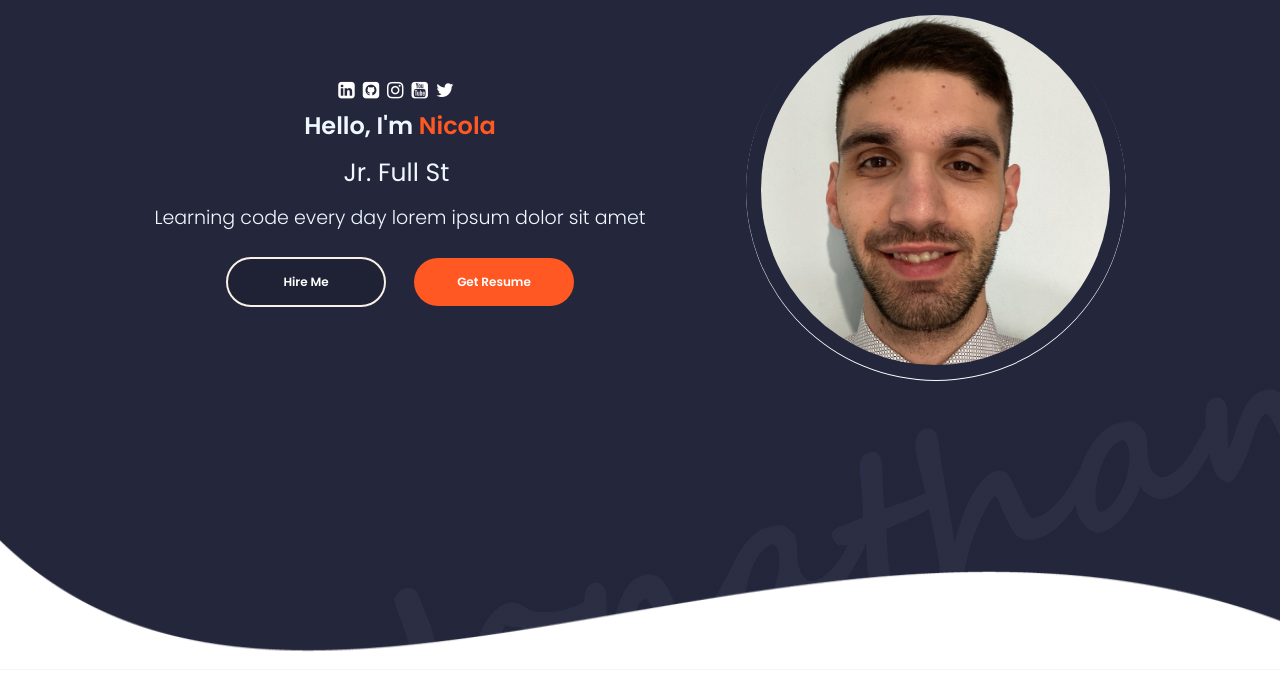
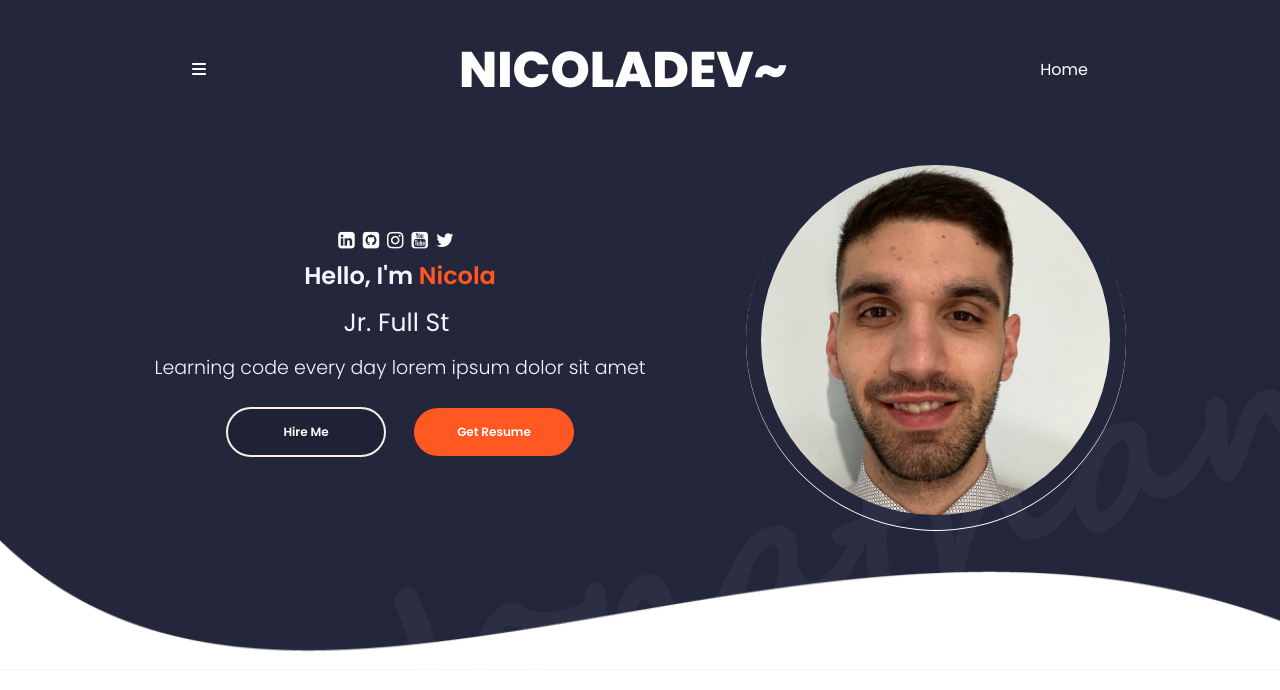
Before and after one commit to nicolacaddeo/portfolio-pro, a React (Create React App) app in the folder client/: page / in a window 1280 px wide. Shown: the top 690 px of the page. Built offline with nearby package versions, Linux system fonts and the light colour scheme; a web font is replaced by a local one.

Commit message:
added header component

```diff
--- a/client/package.json
+++ b/client/package.json
@@ -3,6 +3,11 @@
   "version": "0.1.0",
   "private": true,
   "dependencies": {
+    "@fortawesome/fontawesome-svg-core": "^6.4.0",
+    "@fortawesome/free-brands-svg-icons": "^6.4.0",
+    "@fortawesome/free-regular-svg-icons": "^6.4.0",
+    "@fortawesome/free-solid-svg-icons": "^6.4.0",
+    "@fortawesome/react-fontawesome": "^0.2.0",
     "@testing-library/jest-dom": "^5.16.5",
     "@testing-library/react": "^13.4.0",
     "@testing-library/user-event": "^13.5.0",
--- /dev/null
+++ b/client/src/PortofolioContainer/Home/Header/Header.css
@@ -0,0 +1,21 @@
+.header-container{
+    display: flex;
+    justify-content: center;
+    height: 140px;
+    color: var(--white);
+}
+
+.header-parent{
+    display: flex;
+    align-items: center;
+    justify-content: space-between;
+    height: 100%;
+    width: 70%;
+    color: var(--white);
+}
+
+.header-logo{
+    font-size: 50px;
+    font-family: "Poppins ExtraBold";
+    color: var(--white);
+}
--- /dev/null
+++ b/client/src/PortofolioContainer/Home/Header/Header.js
@@ -0,0 +1,82 @@
+import React, { useState } from "react";
+import {
+  TOTAL_SCREENS,
+  GET_SCREEN_INDEX,
+} from "../../../utilities/commonUtils";
+import ScrollService from "../../../utilities/ScrollService";
+import { faBars } from "@fortawesome/free-solid-svg-icons";
+import { FontAwesomeIcon } from "@fortawesome/react-fontawesome";
+import "./Header.css";
+
+export default function Header() {
+  const [selectedScreen, setSelectedScreen] = useState(0);
+  const [showHeaderOptions, setShowHeaderOptions] = useState(false);
+
+  const updateCurrentScreen = (currentScreen) => {
+    if (!currentScreen || !currentScreen.screenInView) return;
+    let screenIndex = GET_SCREEN_INDEX(currentScreen.screenInView);
+    if (screenIndex < 0) return;
+  };
+
+  let currentScreenSubscription =
+    ScrollService.currentScreenBroadCaster.subscribe(updateCurrentScreen);
+
+  const getHeaderOptions = () => {
+    return TOTAL_SCREENS.map((screen, i) => (
+      <div
+        key={screen.screen_name}
+        className={getHeaderOptionsClass(i)}
+        onClick={() => switchScreen(i, screen)}
+      >
+        <span>{screen.screen_name}</span>
+      </div>
+    ));
+  };
+
+  const getHeaderOptionsClass = (index) => {
+    let classes = "header-option";
+    if (index < TOTAL_SCREENS.length - 1) classes += "header-option-separetor";
+
+    if (selectedScreen === index) classes += "selected-header-option";
+    return;
+  };
+
+  const switchScreen = (index, screen) => {
+    let screenComponent = document.getElementById(screen.screen_name);
+    if (!screenComponent) return;
+
+    screenComponent.scrollIntoView({ behavior: "smooth" });
+    setSelectedScreen(index);
+    setShowHeaderOptions(false);
+  };
+
+  return (
+    <div>
+      <div
+        className="header-container"
+        onClick={() => setShowHeaderOptions(!showHeaderOptions)}
+      >
+        <div className="header-parent">
+          <div
+            className="header-hamburger"
+            onClick={() => setShowHeaderOptions(!showHeaderOptions)}
+          >
+            <FontAwesomeIcon className="header-hamburger-bars" icon={faBars} />
+          </div>
+          <div className="header-logo">
+            <span>NICOLADEV~</span>
+          </div>
+          <div
+            className={
+              showHeaderOptions
+                ? "header-options show-hamburger-options"
+                : "header-options"
+            }
+          >
+            {getHeaderOptions()}
+          </div>
+        </div>
+      </div>
+    </div>
+  );
+}
--- a/client/src/PortofolioContainer/Home/Home.js
+++ b/client/src/PortofolioContainer/Home/Home.js
@@ -1,4 +1,5 @@
 import React from "react";
+import Header from "./Header/Header";
 import Profile from "./Profile/Profile";
 import Footer from "./Footer/Footer";
 import './Home.css'
@@ -6,6 +7,7 @@
 export default function Home() {
   return (
     <div className="home-container">
+      <Header />
       <Profile />
       <Footer />
     </div>
--- a/client/src/utilities/ScrollService.js
+++ b/client/src/utilities/ScrollService.js
@@ -44,7 +44,7 @@
   };
 
   checkCurrentScreenUnderViewport = (event) => {
-    if (!event || object.keys(event).lenght < 1) return;
+    if (!event || Object.keys(event).lenght < 1) return;
     for (let screen of TOTAL_SCREENS) {
       let screenFromDOM = document.getElementById(screen.screen_name);
       if (!screenFromDOM) continue;
```
Also changed, not shown: client/src/utilities/Animation.js (+7 -8 lines), 1 other file (tests, documents, lock files or other folders).
